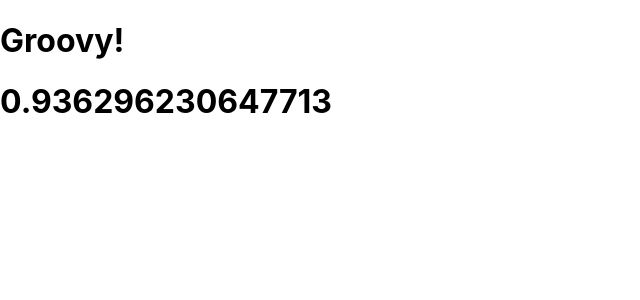
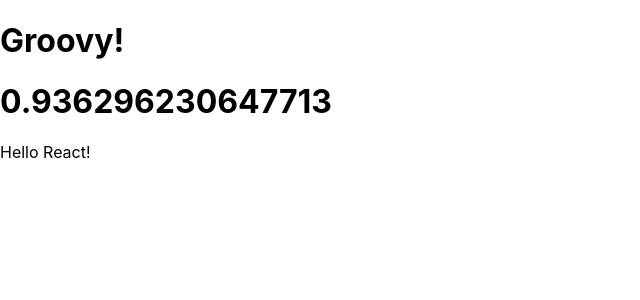
Before and after one commit to Jason-Hargrove/react-getting-started, a React (Create React App) app: page / in a window 1280 px wide. Shown: the top 300 px of the page, without its empty margins (0-640 px from the left). Built offline with nearby package versions, Linux system fonts and the light colour scheme.

Commit message:
Added Hello function.

```diff
--- a/src/components/CountUp.js
+++ b/src/components/CountUp.js
@@ -1,7 +1,14 @@
 let count = Math.random();
+
+function Hello () {
+    return <div>Hello React!</div>
+}
 
 export function Add () {
     return (
+        <>
         <h1>{count}</h1>
+        <Hello />
+        </>
     )
 }
```
